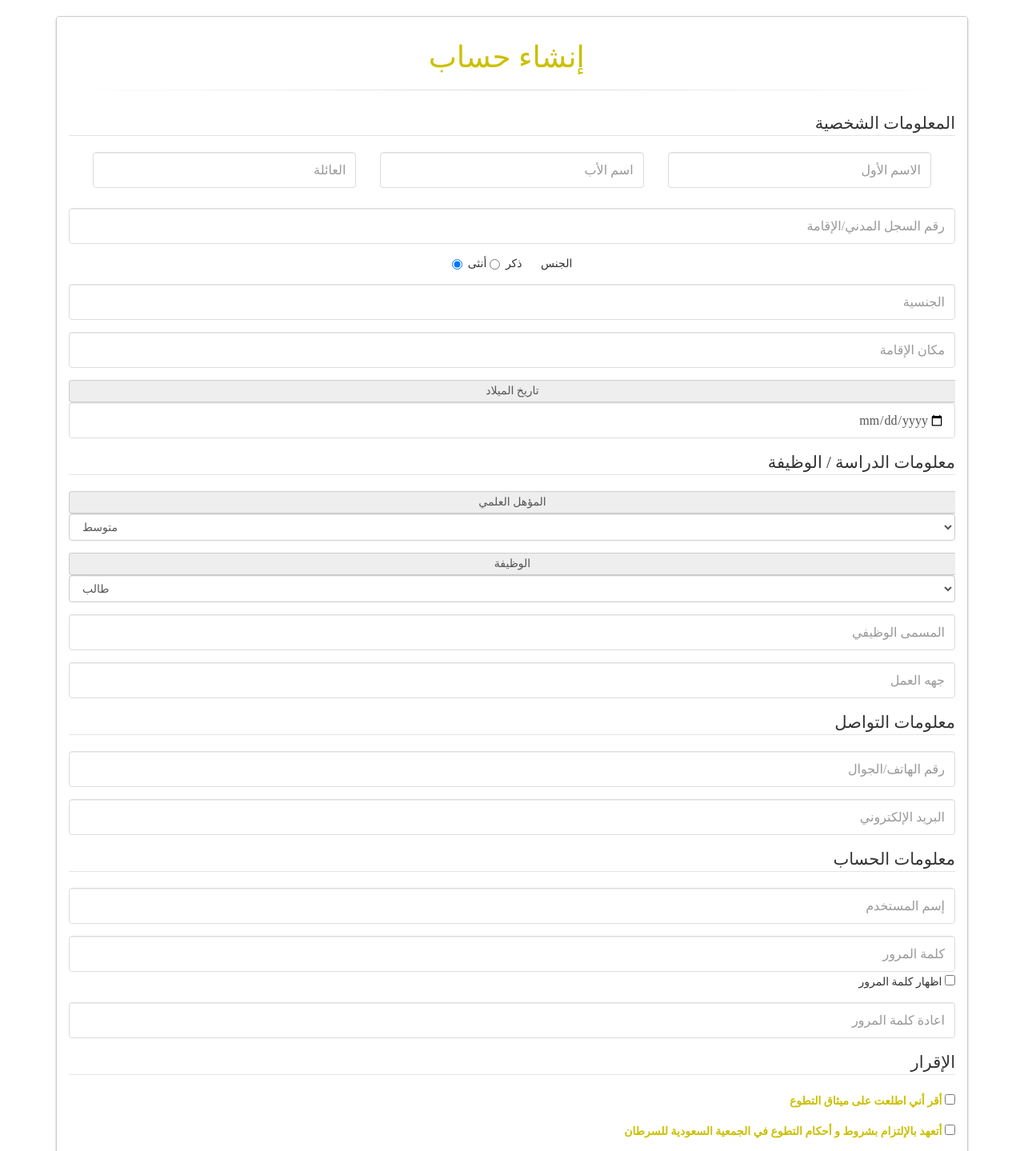
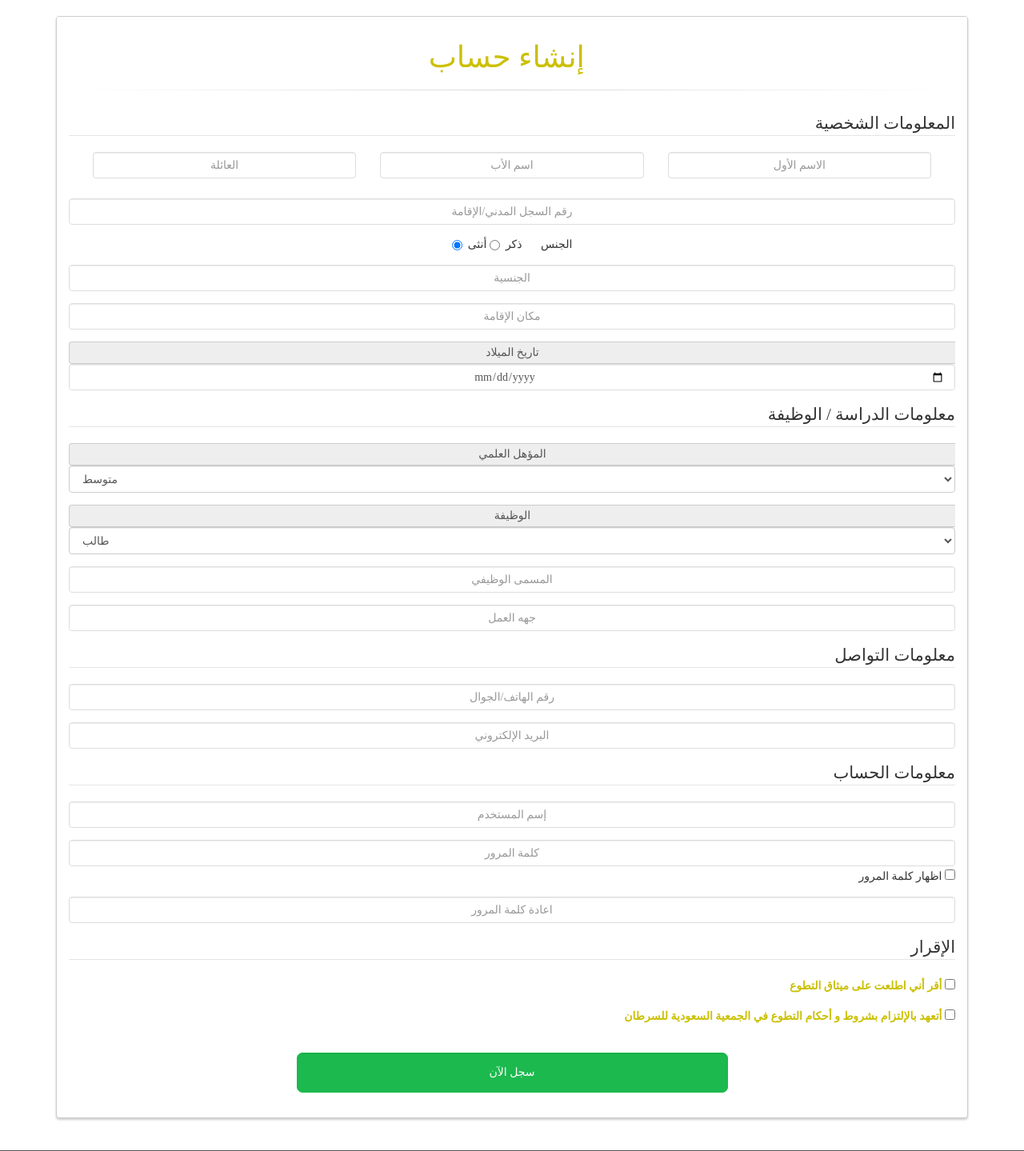
Before and after one commit to renadjuri/volunteer-scf, a PHP site: page /signup.php in a window 1280 px wide. Shown: the part 217-1656 px from the top of the page at 80% size. Run offline with PHP 8.4, Linux system fonts and the light colour scheme.

Commit message:
تعديل

```diff
--- a/css/style-login.css
+++ b/css/style-login.css
@@ -44,14 +44,16 @@
 	background-image: -o-linear-gradient(left,rgba(0,0,0,0),rgba(0,0,0,0.15),rgba(0,0,0,0));
 }
 .panel-login input[type="text"],.panel-login input[type="email"],.panel-login input[type="password"],.panel-login input[type="date"] ,.panel-login input[type="phone"] {
-	height: 45px;
+        height: 33px;
 	border: 1px solid #ddd;
-	font-size: 16px;
+	font-size: 14px;
 	-webkit-transition: all 0.1s linear;
 	-moz-transition: all 0.1s linear;
 	transition: all 0.1s linear;
-        text-align: right;
+        text-align: center;
+
 }
+
 .panel-login input:hover,
 .panel-login input:focus {
 	outline:none;
```
